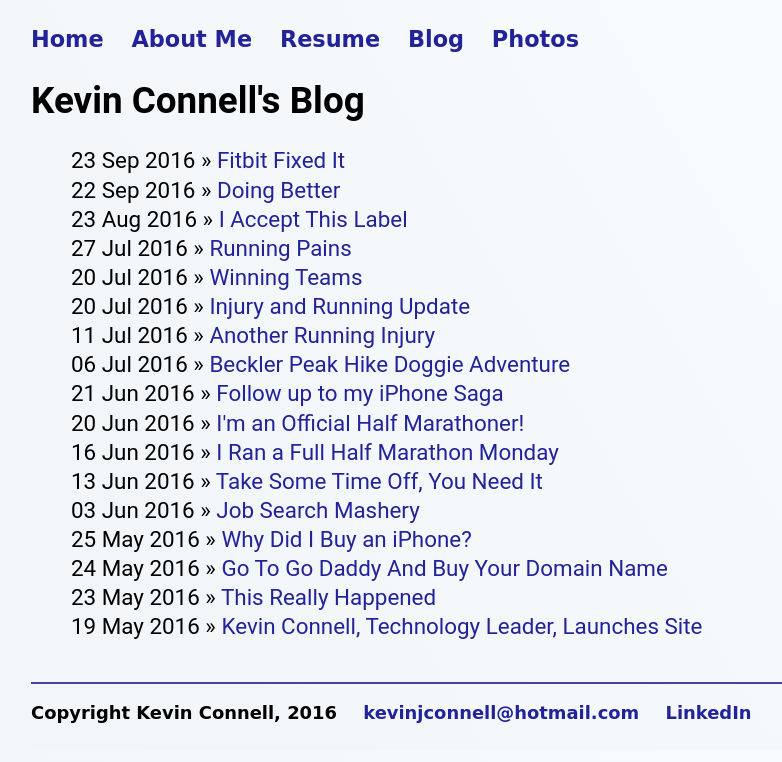
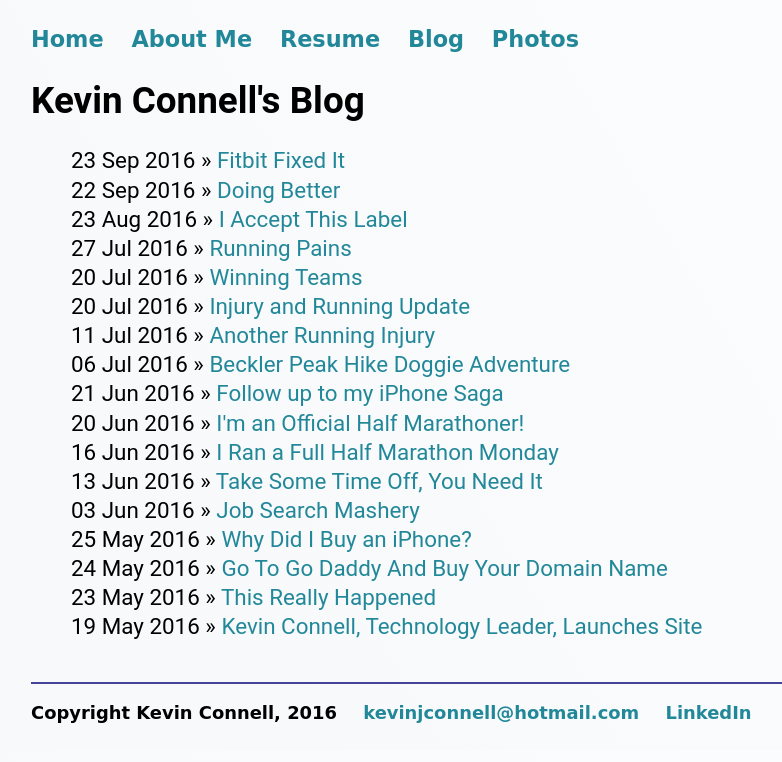
Before and after one commit to mo4dawg/mo4dawg.github.io, a Jekyll site: the page built from blog/oldIndex.html, in a window 1280 px wide. Shown: the top 762 px of the page, without its empty margins (65-847 px from the left). Built offline with Jekyll 4.4.1, drawn with Linux system fonts in a browser that asks for light colours.

Commit message:
Update main.css

```diff
--- a/css/main.css
+++ b/css/main.css
@@ -4,19 +4,19 @@
     height:100%;
     margin: 25px auto;
     width: 85%;
-    background-image: linear-gradient(bottom, rgb(243,246,249) 20%, rgb(246,249,252) 54%, rgb(249,252,255) 82%);
-    background-image: -o-linear-gradient(bottom, rgb(243,246,249) 20%, rgb(246,249,252) 54%, rgb(249,252,255) 82%);
-    background-image: -moz-linear-gradient(bottom, rgb(243,246,249) 20%, rgb(246,249,252) 54%, rgb(249,252,255) 82%);
-    background-image: -webkit-linear-gradient(bottom, rgb(243,246,249) 20%, rgb(246,249,252) 54%, rgb(249,252,255) 82%);
-    background-image: -ms-linear-gradient(bottom, rgb(243,246,249) 20%, rgb(246,249,252) 54%, rgb(249,252,255) 82%);
+    background-image: linear-gradient(bottom, rgb(247,249,251) 20%, rgb(249,251,253) 54%, rgb(251,253,255) 82%);
+    background-image: -o-linear-gradient(bottom, rgb(247,249,251) 20%, rgb(249,251,253) 54%, rgb(251,253,255) 82%);
+    background-image: -moz-linear-gradient(bottom, rgb(247,249,251) 20%, rgb(249,251,253) 54%, rgb(251,253,255) 82%);
+    background-image: -webkit-linear-gradient(bottom, rgb(247,249,251) 20%, rgb(249,251,253) 54%, rgb(251,253,255) 82%);
+    background-image: -ms-linear-gradient(bottom, rgb(247,249,251) 20%, rgb(249,251,253) 54%, rgb(251,253,255) 82%);
 
     background-image: -webkit-gradient(
         linear,
         left bottom,
         right top,
-        color-stop(0.20, rgb(243,246,249)),
-        color-stop(0.54, rgb(246,249,252)),
-        color-stop(0.82, rgb(249,252,255))
+        color-stop(0.20, rgb(247,249,251)),
+        color-stop(0.54, rgb(249,251,253)),
+        color-stop(0.82, rgb(251,253,255))
     );
 }
 .MyThickLineClass
@@ -69,7 +69,7 @@
 }
 a {
     text-decoration: none;
-    color: #229;
+    color: #289;
 }
 a:hover {
     text-decoration: underline;
```
